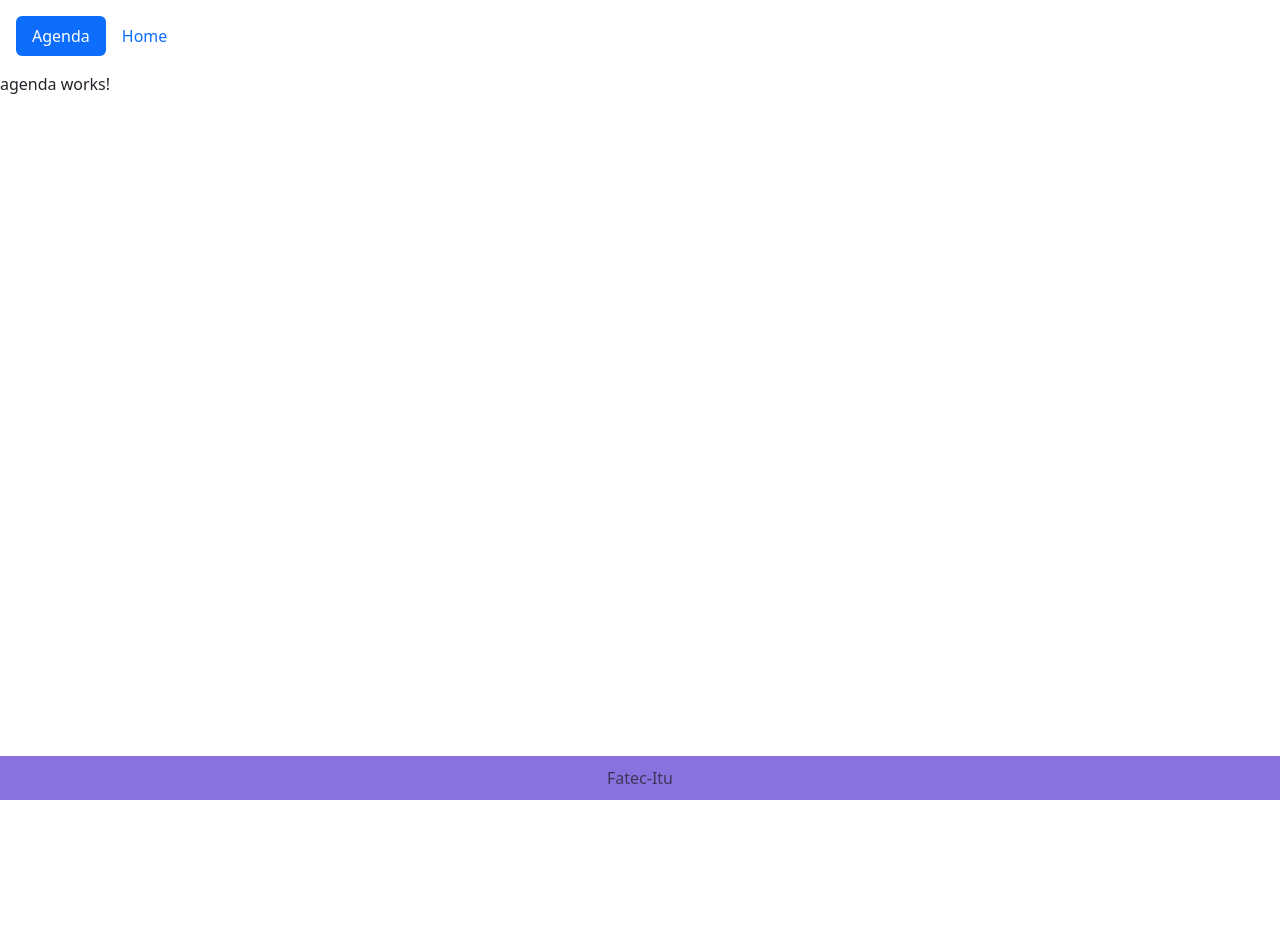
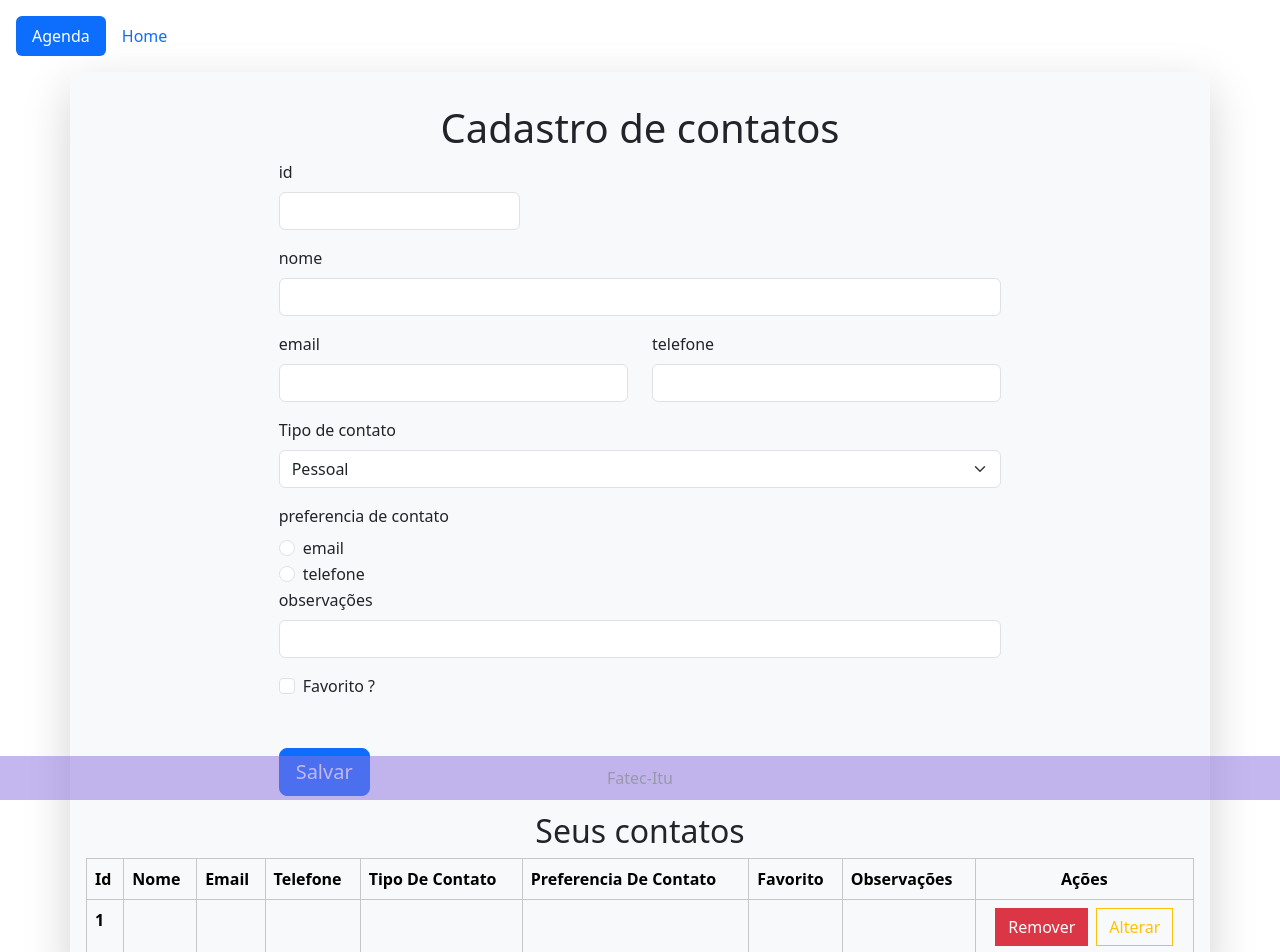
Before and after one commit to GabeOlivver/ProjetoFinalFrontEnd, an Angular app: page /agenda in a window 1280 px wide. Shown: the top 952 px of the page. Before the commit the page ends 800 px from the top, so only its background shows below. Built offline with nearby package versions, Linux system fonts and the light colour scheme.

Commit message:
commit 5 - home e estrutura html do componente agenda

```diff
--- a/src/app/agenda/agenda.component.html
+++ b/src/app/agenda/agenda.component.html
@@ -1 +1,99 @@
-<p>agenda works!</p>
+<div class="container-sm bg-light rounded-top p-3 mb-3 m-auto shadow-lg p-3 mb-5 bg-body-tertiary rounded">
+    <div class="row">
+        <div class="col-8 p-3 m-auto">
+            <h1 class="text-center">Cadastro de contatos</h1>
+            <form>
+                <div class="mb-3 col-4">
+                    <label for="id" class="form-label">id</label>
+                    <input type="text" class="form-control" id="id" />
+                </div>
+
+                <div class="mb-3">
+                    <label for="name" class="form-label">nome</label>
+                    <input type="text" class="form-control" id="nome" />
+                </div>
+
+                <div class="row">
+                    <div class="col mb-3">
+                        <label for="email" class="form-label">email</label>
+                        <input type="text" class="form-control" id="email" />
+                    </div>
+
+                    <div class="col mb-3">
+                        <label for="telefone" class="form-label">telefone</label>
+                        <input type="text" class="form-control" id="telefone" />
+                    </div>
+                </div>
+
+                <div class="mb-3">
+                    <label class="form-label" for="tipoContato">Tipo de contato</label>
+                    <select class="form-select" id="tipoContato">
+                        <option value="Pessoal">Pessoal</option>
+                        <option value="Academico">Academico</option>
+                        <option value="Profissional">Profissional</option>
+                    </select>
+                </div>
+
+                <label class="form-label">preferencia de contato</label>
+                <div class="form-check">
+                    <input class="form-check-input" type="radio" name="preferenciaContato" id="flexRadioDefault1" value="email">
+                    <label class="form-check-label" for="flexRadioDefault1">
+                        email
+                    </label>
+                </div>
+                <div class="form-check">
+                    <input class="form-check-input" type="radio" name="preferenciaContato" id="flexRadioDefault2" value="telefone">
+                    <label class="form-check-label" for="flexRadioDefault2">
+                        telefone
+                    </label>
+                </div>
+
+                <div class="mb-3">
+                    <label for="observacoes" class="form-label">observações</label>
+                    <input type="text" class="form-control" id="observacoes" />
+                </div>
+
+                <div class="form-check">
+                    <input class="form-check-input" type="checkbox" value="" id="flexCheckDefault">
+                    <label class="form-check-label" for="flexCheckDefault">
+                        Favorito ?
+                    </label>
+                </div>
+
+                <button type="submit" class="btn btn-primary btn-lg mt-5">Salvar</button>
+            </form>
+        </div>
+    </div>
+    <h2 class="text-center">Seus contatos</h2>
+    <table class="table table-light table-hover table-bordered border-tertiary">
+        <thead>
+          <tr>
+            <th scope="col">Id</th>
+            <th scope="col">Nome</th>
+            <th scope="col">Email</th>
+            <th scope="col">Telefone</th>
+            <th scope="col">Tipo De Contato</th>
+            <th scope="col">Preferencia De Contato</th>
+            <th scope="col">Favorito</th>
+            <th scope="col">Observações</th>
+            <th scope="col" class="text-center">Ações</th>
+          </tr>
+        </thead>
+        <tbody>
+          <tr>
+            <th scope="row">1</th>
+            <td></td>
+            <td></td>
+            <td></td>
+            <td></td>
+            <td></td>
+            <td></td>
+            <td></td>
+            <td class="text-center">
+                <button class="btn btn-danger rounded-0 me-2">Remover</button>
+                <button class="btn btn-outline-warning rounded-0">Alterar</button>
+            </td>
+          </tr>
+        </tbody>
+      </table>
+</div>
--- a/src/app/footer/footer.component.css
+++ b/src/app/footer/footer.component.css
@@ -4,4 +4,5 @@
     position: fixed;
     bottom: 0;
     width: 100%;
+    opacity: 0.5;
 }
--- a/src/app/home/home.component.html
+++ b/src/app/home/home.component.html
@@ -1 +1,11 @@
-<p>home works!</p>
+<div class="card container-sm bg-light rounded-top p-4 mt-5 shadow-lg p-3 mb-5 bg-body-tertiary rounded">
+    <div class="card-header">
+      Uma vez foi dito
+    </div>
+    <div class="card-body">
+      <blockquote class="blockquote mb-0">
+        <p>"Espero não pegar DP."</p>
+        <footer class="blockquote-footer">Gabriel Correa De Oliveira, Fatec Itu.</footer>
+      </blockquote>
+    </div>
+</div>
```
